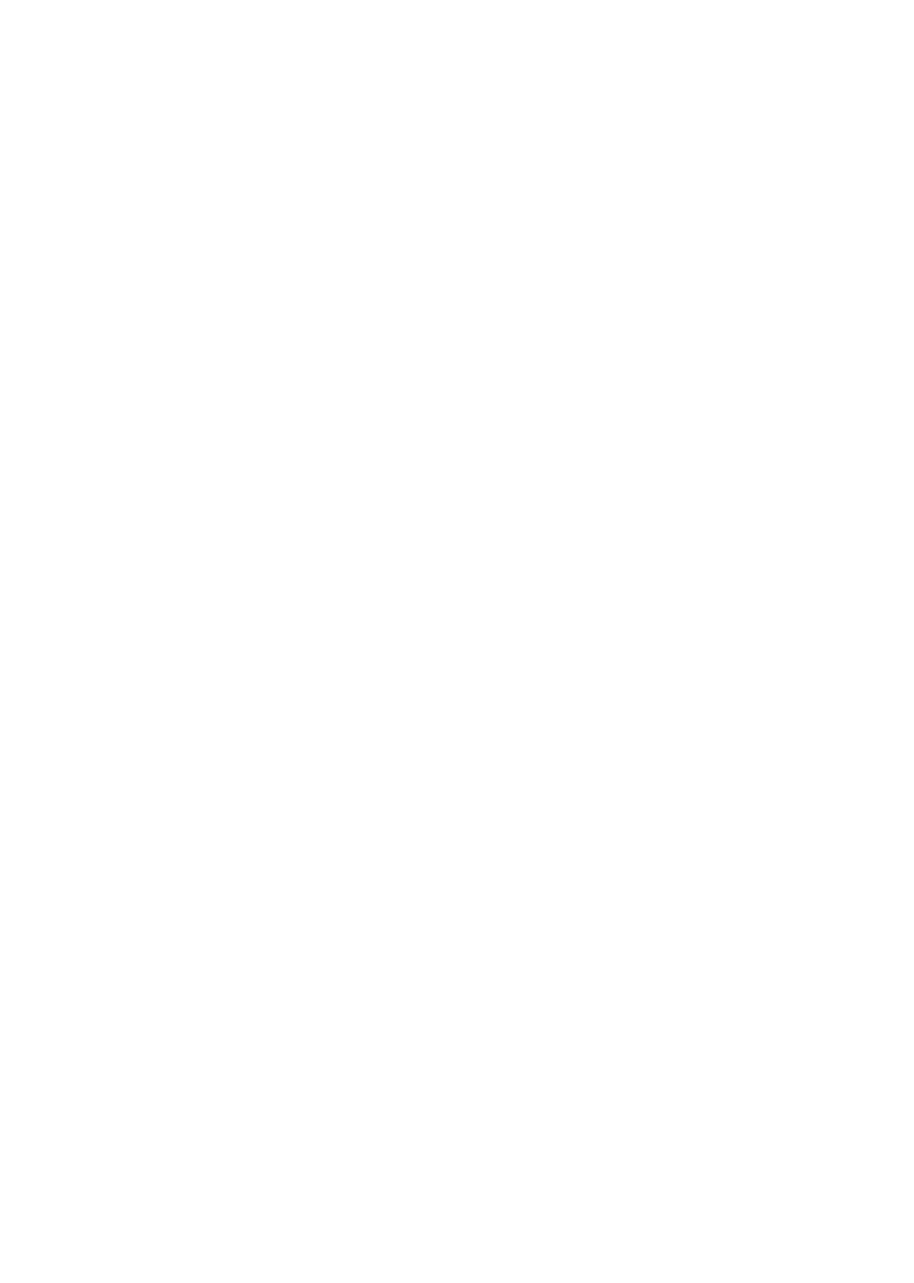
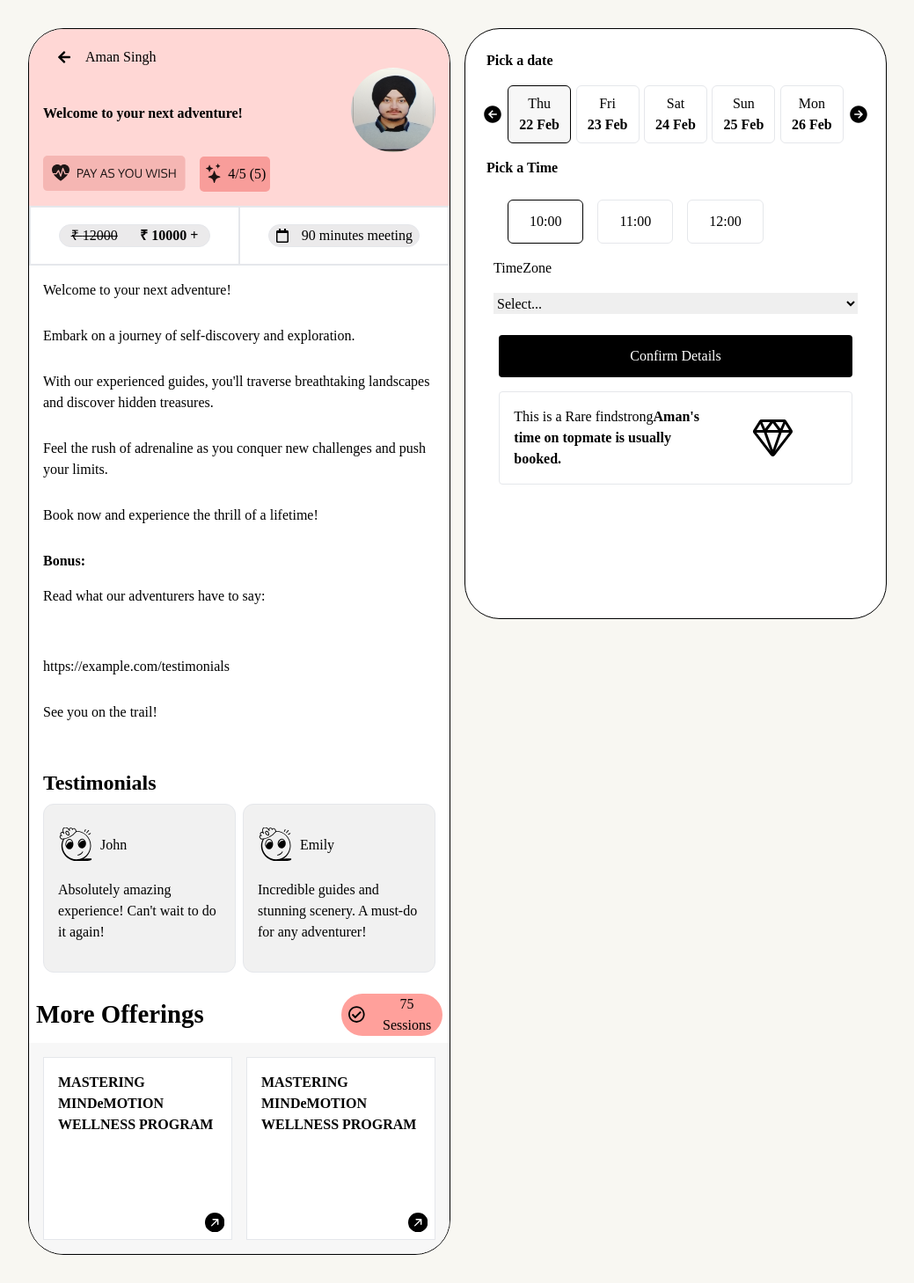
Before and after one commit to Amansingh293/FigmaDesignInterview, a React (Create React App) app: page /1 in a window 1280 px wide. Shown: the whole page at 88% size, without its empty margins (120-1159 px from the left). Before the commit the page ends 800 px from the top, so only its background shows below. Built offline with nearby package versions, Linux system fonts and the light colour scheme.

Commit message:
Final Working of App Done

```diff
--- a/package.json
+++ b/package.json
@@ -39,6 +39,5 @@
   },
   "devDependencies": {
     "tailwindcss": "^3.4.1"
-  },
-  "homepage" : "/home"
+  }
 }
--- a/src/components/ConfirmDetail.js
+++ b/src/components/ConfirmDetail.js
@@ -10,6 +10,8 @@ import { IoDiamondOutline } from "react-icons/io5";
 
 export const ConfirmDetail = () => {
   const [activeIndex, setActiveIndex] = useState(0);
+
+  const [activeTimeIndex , setActiveTimeIndex] = useState(0);
 
   const [offSet, setOffset] = useState(0);
 
@@ -143,7 +145,7 @@ export const ConfirmDetail = () => {
       <div className="flex flex-col md:flex-row justify-start items-center gap-4 p-2 pl-8 pr-8 w-full">
         {timeList &&
           timeList.map((time, i) => {
-            return <TimeItem key={i} time={time} />;
+            return <TimeItem key={i} time={time} isActive={activeTimeIndex == i} setActiveTimeIndex={setActiveTimeIndex} index={i}/>;
           })}
       </div>
 
--- a/src/components/TestimonialsCard.js
+++ b/src/components/TestimonialsCard.js
@@ -1,13 +1,12 @@
 import React from "react";
 import { HappyIconSvg } from "./IconsSvg/HappyIconSvg";
 
-const TestimonialsCard = () => {
+const TestimonialsCard = ({data}) => {
   return (
     <div className="w-full md:w-[50%] h-[12rem] flex flex-col justify-around border bg-[#F1F1F1] rounded-[12px] p-4">
-      <div className="w-full md:w-[80%]  h-[2.5rem] flex justify-start items-center gap-2"><HappyIconSvg/> <h1>Neha</h1></div>
+      <div className="w-full md:w-[80%]  h-[2.5rem] flex justify-start items-center gap-2"><HappyIconSvg/> <h1>{data?.name}</h1></div>
       <p className="w-full pb-2">
-        She was very helpful, friendly, more importantly insightful. Thankyou so
-        much
+        {data?.comment}
       </p>
     </div>
   );
--- a/src/components/TimeItem.js
+++ b/src/components/TimeItem.js
@@ -1,7 +1,7 @@
 import React from 'react'
 
-export const TimeItem = ({time}) => {
+export const TimeItem = ({time , isActive , setActiveTimeIndex , index}) => {
   return (
-    <div className={`w-fit h-[2rem] border p-6 rounded-md flex justify-center items-center cursor-pointer`} >{time.hour}:00</div>
+    <div className={`w-fit h-[2rem] border p-6 rounded-md flex justify-center items-center cursor-pointer ${ isActive && "border border-black"}`} onClick={()=>setActiveTimeIndex(index)} >{time.hour}:00</div>
   )
 }
--- a/src/dummyData.js
+++ b/src/dummyData.js
@@ -60,7 +60,7 @@ export const servicesArray = [
     },
     fullContent: {
       profile: "Aman Singh",
-      header: "EAT™- Energy Healing Session",
+      header: "MASTERING MINDeMOTION WELLNESS PROGRAM",
       rating: 5,
       maxRating: 5,
       beforeDiscount: 10000,
@@ -128,7 +128,7 @@ export const servicesArray = [
       navigationIcon: "Arrow",
     },
     body: {
-      heading: "MASTERING MINDeMOTION WELLNESS PROGRAM",
+      heading: "1-1 Discovery Call",
       subHeading: "Bundle Package of 10 sessions",
     },
     footer: {
@@ -137,7 +137,7 @@ export const servicesArray = [
     },
     fullContent: {
       profile: "Aman Singh",
-      header: "Your Next Adventure Awaits",
+      header: "1-1 Discovery Call",
       rating: 4,
       maxRating: 5,
       beforeDiscount: 12000,
--- a/src/index.js
+++ b/src/index.js
@@ -8,7 +8,7 @@ import { BrowserRouter } from "react-router-dom";
 const root = ReactDOM.createRoot(document.getElementById("root"));
 root.render(
   <React.StrictMode>
-    <BrowserRouter basename="/Home">
+    <BrowserRouter >
       <App />
     </BrowserRouter>
   </React.StrictMode>
--- a/src/pages/CheckOut.js
+++ b/src/pages/CheckOut.js
@@ -21,7 +21,7 @@ const CheckOut = () => {
   const handleService = () => {
     try {
       let service = servicesArray[params.id].fullContent;
-      setCurrentService((prevService) => service);
+      setCurrentService(service);
       console.log(service.content1);
     } catch (err) {
       console.log(err.message);
@@ -105,12 +105,12 @@ const CheckOut = () => {
             <div className="h-auto md:h-[2rem] w-full flex justify-between items-center pb-4">
               <h1 className="font-[700] text-[1.5rem] ">Testimonials</h1>
               <div className="w-[20%] flex justify-around items-center">
-                <FaArrowLeft /> <FaArrowRight />
               </div>{" "}
             </div>
             <div className="flex flex-col h-auto md:flex-row justify-evenly items-center gap-2">
-              <TestimonialsCard />
-              <TestimonialsCard />
+            {currentService?.testimonials?.map((obj)=>{
+              return <TestimonialsCard data = {obj}/>
+            })}
             </div>
           </div>
 
```
